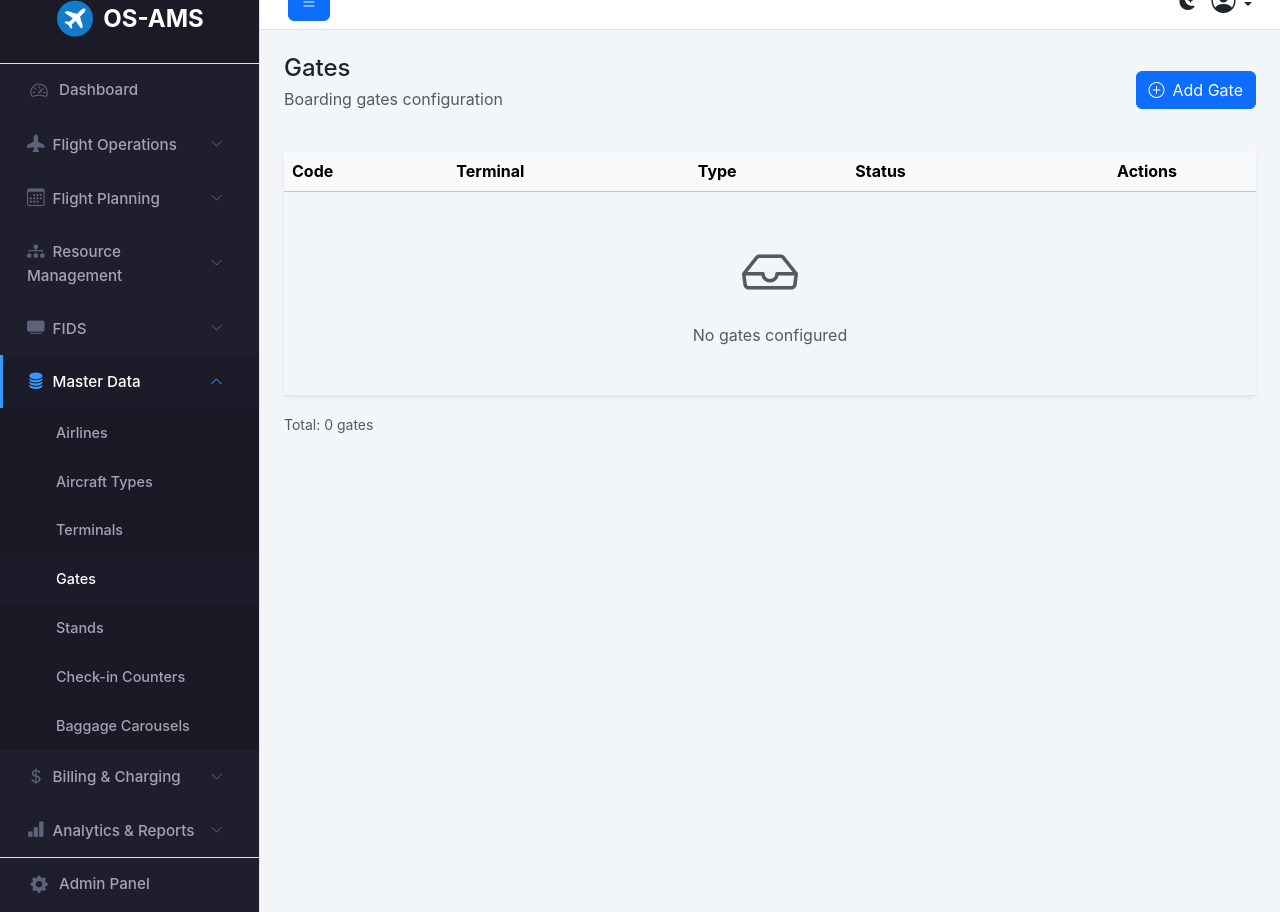
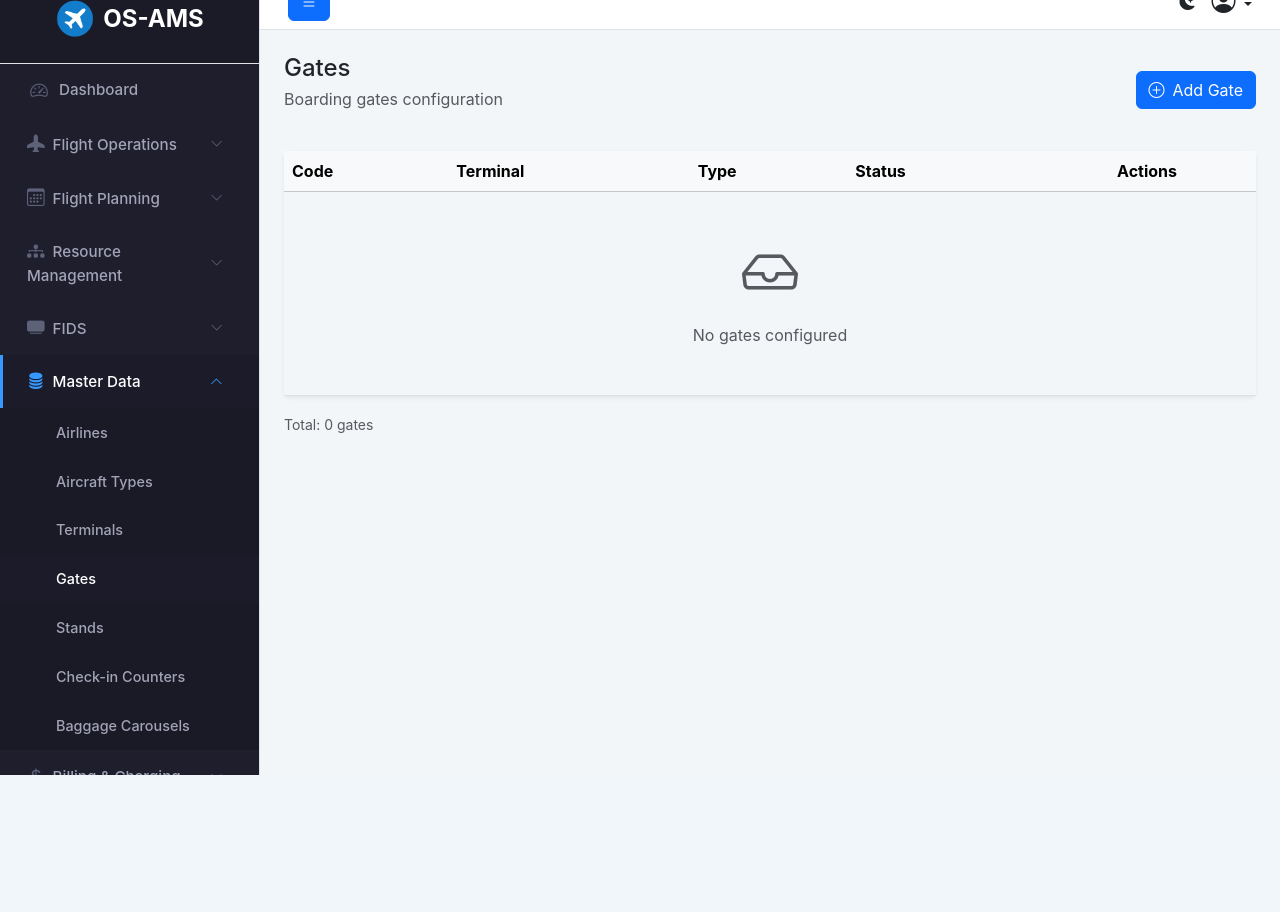
Before and after one commit to Iotonix/osams, a Django app: page /masterdata/gates/ in a window 1280 px wide. Shown: the part 25-937 px from the top of the page. After the commit the page ends 800 px from the top, so only its background shows below. Run offline with Django 5.2, Linux system fonts and the light colour scheme; the visitor is signed in with stand-in values (Sample User, id 1); data that the repository does not hold is empty; some libraries are stand-ins or nearby versions.

Commit message:
Refactor layout and styles: adjust sidebar height and overflow, add main content wrapper for improved structure and scrolling

```diff
--- a/static/css/style.css
+++ b/static/css/style.css
@@ -40,16 +40,19 @@ body {
     display: flex;
     width: 100%;
     align-items: stretch;
+    height: 100vh;
+    overflow: hidden;
 }
 
 #sidebar-wrapper {
-    min-height: 100vh;
+    height: 100%;
     width: var(--sidebar-width);
     margin-left: -var(--sidebar-width);
     background-color: var(--sidebar-bg);
     transition: margin 0.25s ease-out;
     z-index: 1000;
     flex-shrink: 0;
+    overflow-y: auto;
 }
 
 /* --- NUCLEAR RESET: KILL ALL UNDERLINES --- */
@@ -178,6 +181,15 @@ body {
 #page-content-wrapper {
     width: 100%;
     min-width: 0;
+    height: 100%;
+    display: flex;
+    flex-direction: column;
+    overflow: hidden;
+}
+
+#main-content {
+    flex-grow: 1;
+    overflow-y: auto;
     overflow-x: hidden;
 }
 
--- a/templates/base.html
+++ b/templates/base.html
@@ -6,6 +6,9 @@
     <meta charset="UTF-8">
     <meta name="viewport" content="width=device-width, initial-scale=1.0">
     <title>{% block title %}OS-AMS{% endblock %}</title>
+
+    <!-- Favicon -->
+    <link rel="icon" type="image/png" href="{% static 'img/logo.png' %}">
 
     <!-- Bootstrap 5 CSS -->
     <link href="https://cdn.jsdelivr.net/npm/bootstrap@5.3.2/dist/css/bootstrap.min.css" rel="stylesheet">
@@ -55,7 +58,7 @@
             </nav>
 
             <!-- Main Content -->
-            <div class="container-fluid p-4">
+            <div id="main-content" class="container-fluid p-4">
                 {% if messages %}
                 {% for message in messages %}
                 <div class="alert alert-{{ message.tags }} alert-dismissible fade show" role="alert">
```
Also changed, not shown: templates/admin/base_site.html (added, +15 -0 lines).
